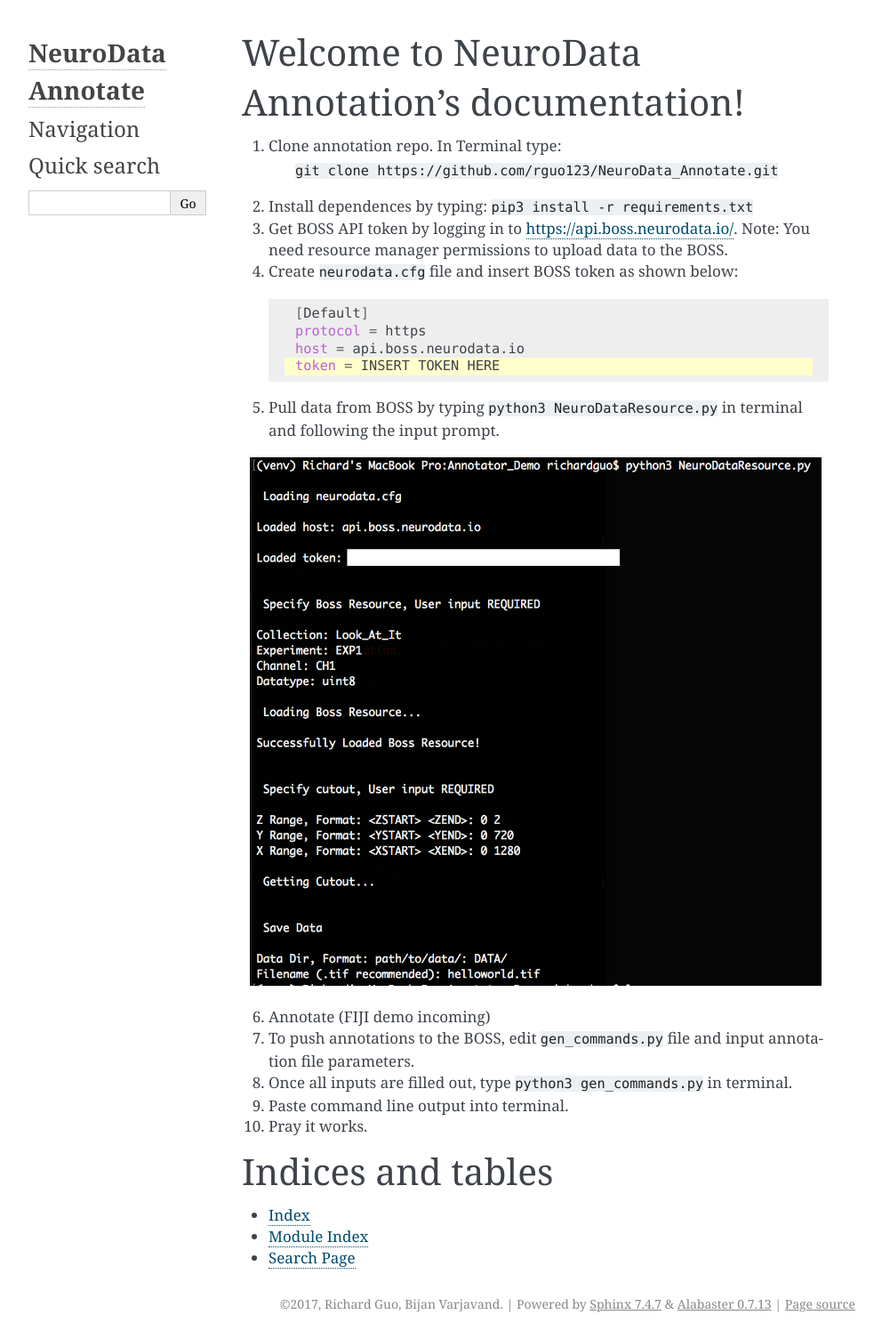
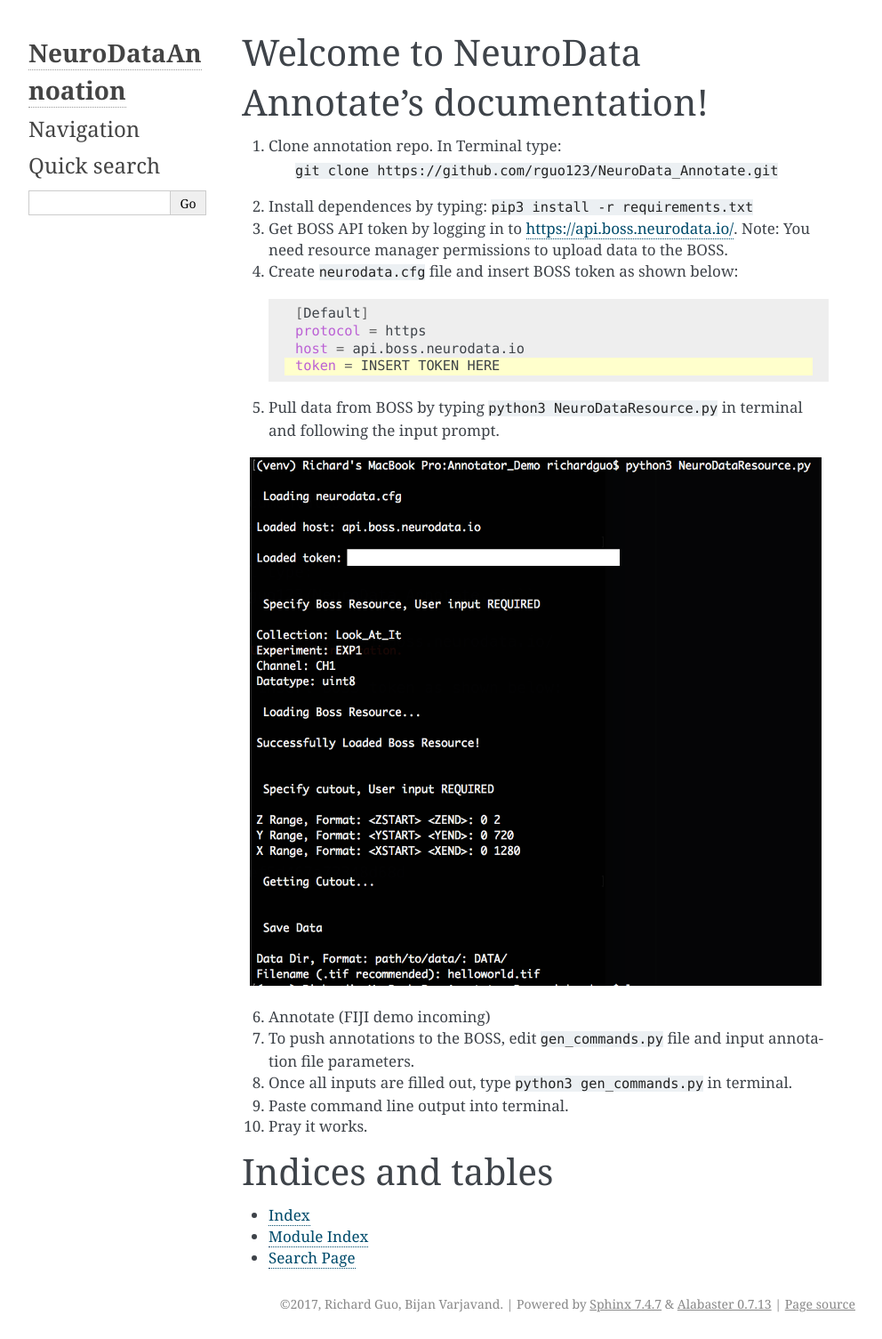
Before and after one commit to rguo123/NeuroData_Annotate, a Sphinx documentation site: the page built from docs/source/index.rst, in a window 1280 px wide. Shown: the whole page at 89% size, without its empty margins (148-1140 px from the left). Built offline with Sphinx 7.4.7, drawn with Linux system fonts in a browser that asks for light colours.

Commit message:
changed project name for real

```diff
--- a/docs/source/conf.py
+++ b/docs/source/conf.py
@@ -45,7 +45,7 @@
 master_doc = 'index'
 
 # General information about the project.
-project = u'NeuroData Annotate'
+project = u'NeuroDataAnnoation'
 copyright = u'2017, Richard Guo, Bijan Varjavand'
 author = u'Richard Guo, Bijan Varjavand'
 
--- a/docs/source/index.rst
+++ b/docs/source/index.rst
@@ -3,7 +3,7 @@
    You can adapt this file completely to your liking, but it should at least
    contain the root `toctree` directive.
 
-Welcome to NeuroData Annotation's documentation!
+Welcome to NeuroData Annotate's documentation!
 ================================================
 
 1. Clone annotation repo. In Terminal type:
```
